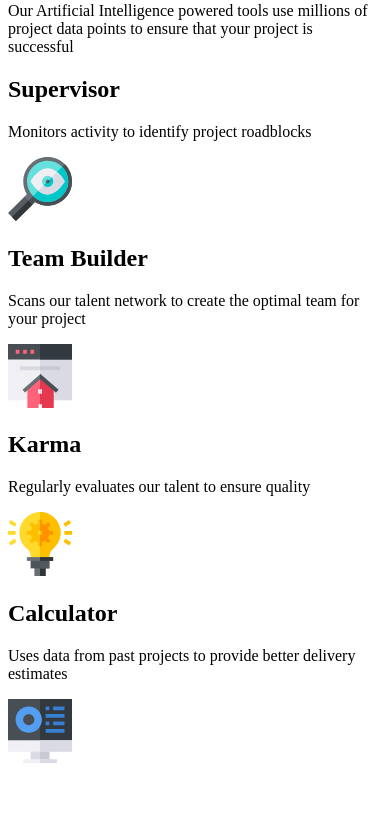
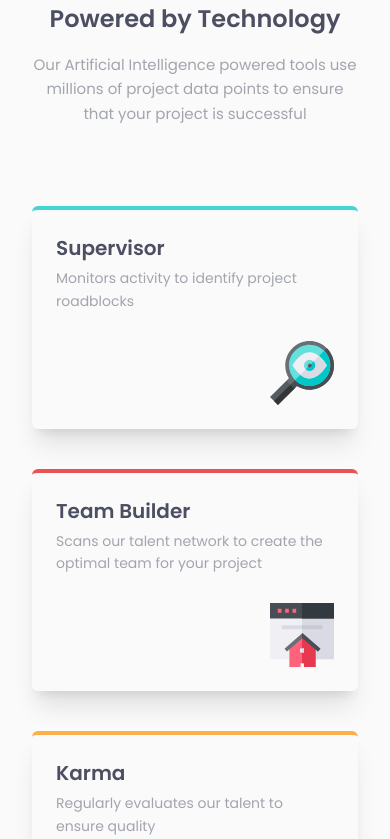
Before and after one commit to MarceloS98/Frontend-Mentor-Projects, a website: page 3. four-card-feature-section/index.html in a window 390 px wide. Shown: the part 115-954 px from the top of the page. Before the commit the page ends 890 px from the top, so only its background shows below. Drawn offline with Linux system fonts and the light colour scheme.

Commit message:
mobile ver finished

```diff
--- a/3. four-card-feature-section/index.html
+++ b/3. four-card-feature-section/index.html
@@ -4,7 +4,6 @@
     <meta charset="UTF-8" />
     <meta http-equiv="X-UA-Compatible" content="IE=edge" />
     <meta name="viewport" content="width=device-width, initial-scale=1.0" />
-
     <link
       rel="icon"
       type="image/png"
@@ -17,58 +16,97 @@
       href="https://fonts.googleapis.com/css2?family=Poppins:wght@200;400;600&display=swap"
       rel="stylesheet"
     />
-    <link rel="stylesheet" href="./src/css/input.css" />
+    <link rel="stylesheet" href="./dist/output.css" />
     <title>Four card feature section</title>
   </head>
-  <body>
-    <main>
+  <body class="bg-veryLightGray">
+    <main class="container py-20">
       <!-- Title -->
-      <h1 class="text-xl">
-        Reliable, efficient delivery
-        <strong> Powered by Technology </strong>
+      <div class="mb-20 text-center leading-relaxed">
+        <h1 class="mb-4 text-2xl font-extralight leading-9">
+          Reliable, efficient delivery <br />
+          <strong class="font-bold text-veryDarkBlue">
+            Powered by Technology
+          </strong>
         </h1>
         <!-- Title text -->
-      <p>
+        <p class="text-[15px] text-grayishBlue">
           Our Artificial Intelligence powered tools use millions of project data
           points to ensure that your project is successful
         </p>
-    </main>
+      </div>
+      <!-- Cards container -->
+      <section class="grid grid-rows-4 gap-y-10">
         <!-- Individual card -->
-    <article>
-      <h2>Supervisor</h2>
-      <p>Monitors activity to identify project roadblocks</p>
-      <div>
-        <img src="./images/icon-supervisor.svg" alt="magnifying-glass" />
+        <article
+          class="row-span-1 flex flex-col rounded-md border-t-4 border-t-cyan p-6 shadow-xl"
+        >
+          <h2 class="mb-[5px] text-xl font-bold text-veryDarkBlue">
+            Supervisor
+          </h2>
+          <p class="mb-7 text-sm leading-relaxed text-grayishBlue">
+            Monitors activity to identify project roadblocks
+          </p>
+          <div class="self-end">
+            <img
+              src="./images/icon-supervisor.svg"
+              alt="magnifying-glass"
+              class="w-full"
+            />
           </div>
         </article>
 
         <!-- Individual card -->
-    <article>
-      <h2>Team Builder</h2>
-      <p>
+        <article
+          class="row-span-1 flex flex-col rounded-md border-t-4 border-t-red p-6 shadow-xl"
+        >
+          <h2 class="mb-[5px] text-xl font-bold text-veryDarkBlue">
+            Team Builder
+          </h2>
+          <p class="mb-7 text-sm leading-relaxed text-grayishBlue">
             Scans our talent network to create the optimal team for your project
           </p>
-      <div>
-        <img src="./images/icon-team-builder.svg" alt="team-builder" />
+          <div class="self-end">
+            <img
+              src="./images/icon-team-builder.svg"
+              alt="team-builder"
+              class="w-full"
+            />
           </div>
         </article>
 
         <!-- Individual card -->
-    <article>
-      <h2>Karma</h2>
-      <p>Regularly evaluates our talent to ensure quality</p>
-      <div>
-        <img src="./images/icon-karma.svg" alt="lightbulb" />
+        <article
+          class="row-span-1 flex flex-col rounded-md border-t-4 border-t-orange p-6 shadow-xl"
+        >
+          <h2 class="mb-[5px] text-xl font-bold text-veryDarkBlue">Karma</h2>
+          <p class="mb-7 text-sm leading-relaxed text-grayishBlue">
+            Regularly evaluates our talent to ensure quality
+          </p>
+          <div class="self-end">
+            <img src="./images/icon-karma.svg" alt="lightbulb" class="w-full" />
           </div>
         </article>
 
         <!-- Individual card -->
-    <article>
-      <h2>Calculator</h2>
-      <p>Uses data from past projects to provide better delivery estimates</p>
-      <div>
-        <img src="./images/icon-calculator.svg" alt="computer-screen" />
+        <article
+          class="row-span-1 flex flex-col rounded-md border-t-4 border-t-blue p-6 shadow-xl"
+        >
+          <h2 class="mb-[5px] text-xl font-bold text-veryDarkBlue">
+            Calculator
+          </h2>
+          <p class="mb-7 text-sm leading-relaxed text-grayishBlue">
+            Uses data from past projects to provide better delivery estimates
+          </p>
+          <div class="self-end">
+            <img
+              src="./images/icon-calculator.svg"
+              alt="computer-screen"
+              class="w-full"
+            />
           </div>
         </article>
+      </section>
+    </main>
   </body>
 </html>
--- a/3. four-card-feature-section/tailwind.config.js
+++ b/3. four-card-feature-section/tailwind.config.js
@@ -15,6 +15,10 @@ module.exports = {
       fontFamily: {
         sans: ["Poppins", "sans-serif"],
       },
+      container: {
+        center: true,
+        padding: '2rem',
+      }
     },
   },
   plugins: [],
```
Also changed, not shown: 3. four-card-feature-section/dist/output.css (added). Lines whose indentation alone changed are shown as unchanged.
